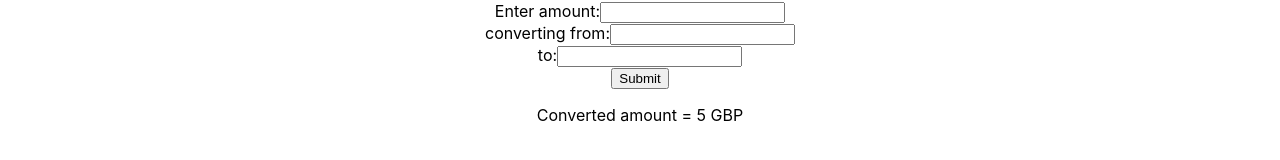
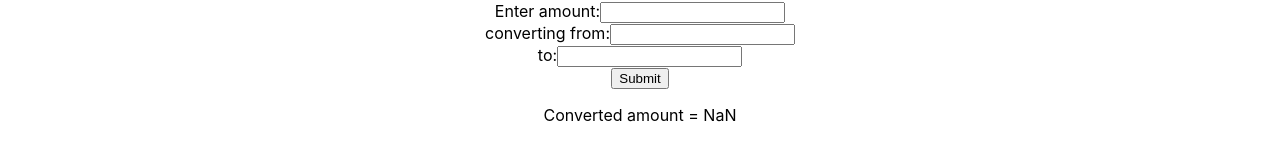
Before and after one commit to sarar0/Currency-App, a React (Create React App) app: page / in a window 1280 px wide. Shown: the part 210-370 px from the top of the page. Built offline with nearby package versions, Linux system fonts and the light colour scheme.

Commit message:
Pass values as props from Form to Display

```diff
--- a/src/components/Display.js
+++ b/src/components/Display.js
@@ -6,12 +6,7 @@ class Display extends React.Component {
     constructor(props) {
         super(props);
         this.state = {
-            convertedAmount: "hello"
           }
-    }
-
-    convertAmount(from, to, amount) {
-
     }
 
     render() {
--- a/src/components/Form.js
+++ b/src/components/Form.js
@@ -8,9 +8,9 @@ class Form extends React.Component {
       this.state = {
         valueFrom: '',
         valueTo: '',
-        amount: ''
+        amount: '',
+        elements: ''
       };
-
       this.handleChange = this.handleChange.bind(this);
       this.handleSubmit = this.handleSubmit.bind(this);
     }
@@ -24,7 +24,10 @@ class Form extends React.Component {
     handleSubmit(event) {
       event.preventDefault();
       this.setState({
-        convertedAmount: this.state.amount * 4
+        elements: {
+          amount: this.state.amount,
+          to: this.state.valueTo
+        }
       })
     }
 
@@ -48,7 +51,7 @@ class Form extends React.Component {
             </form>
           </div>
           <div>
-            <Result from="EUR" to="GBP" amount="5"/>
+            <Result elements={this.state.elements}/>
           </div>
         </div>
       );
--- a/src/components/Result.js
+++ b/src/components/Result.js
@@ -11,9 +11,8 @@ class Result extends React.Component {
     render() {
         let displayText = '';
         if (this.state.convertedAmount) {
-          displayText = <p>Converted amount = {this.state.convertedAmount} {this.props.to}</p>
+          displayText = <p>Converted amount = {this.props.elements.amount * 4} {this.props.elements.to}</p>
         }
-
         return (
             <div>
                 {displayText}
```
